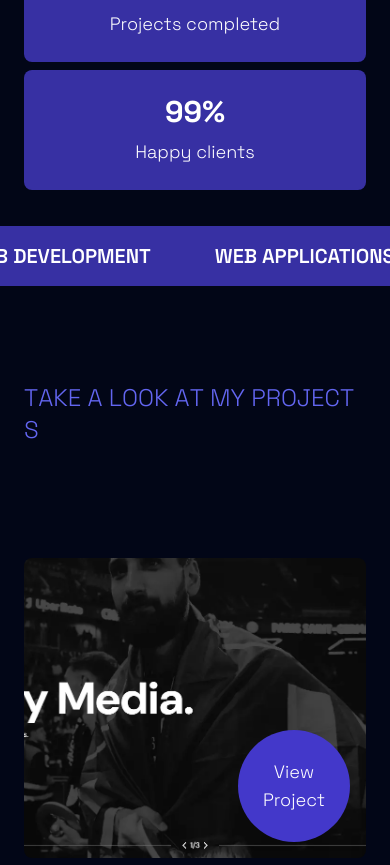
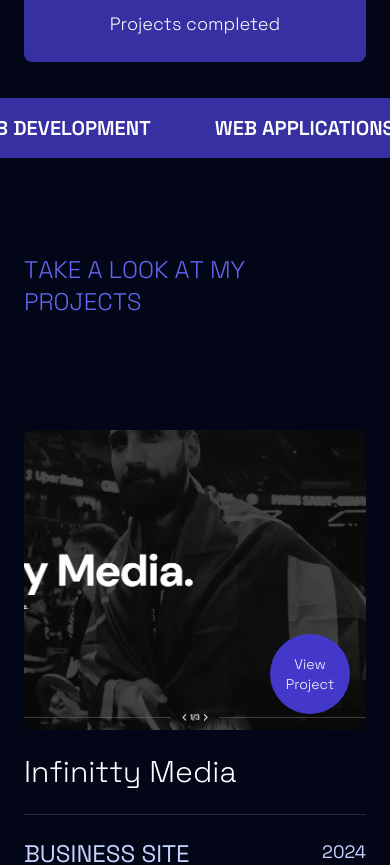
Before and after one commit to adamst27/My-portfolio, a React (Vite) app: page / in a window 390 px wide. Shown: the part 1200-2065 px from the top of the page. Built offline with nearby package versions, Linux system fonts and the light colour scheme.

Commit message:
fixing overflow in animation

```diff
--- a/src/components/animations/TextReveal.tsx
+++ b/src/components/animations/TextReveal.tsx
@@ -9,7 +9,7 @@ const Char = memo(
     <motion.span
       key={charIndex}
       className="inline-block"
-      style={{ display: char === " " ? "inline" : "inline-block" }}
+      style={{ display: "inline-block" }}
       variants={{
         hidden: { y: "100%", opacity: 0 },
         visible: { y: 0, opacity: 1 },
@@ -27,26 +27,23 @@ const Char = memo(
 
 const Word = memo(
   ({
-    word,
+    content,
     wordIndex,
     totalPreviousChars,
   }: {
-    word: string;
+    content: string;
     wordIndex: number;
     totalPreviousChars: number;
   }) => (
-    <>
-      {word.split("").map((char, charIndex) => (
+    <span style={{ whiteSpace: "pre" }}>
+      {content.split("").map((char, charIndex) => (
         <Char
           char={char}
           charIndex={totalPreviousChars + charIndex}
           key={charIndex}
         />
       ))}
-      {wordIndex !== undefined && (
-        <Char char=" " charIndex={totalPreviousChars + word.length} />
-      )}
-    </>
+    </span>
   )
 );
 
@@ -60,7 +57,8 @@ const TextReveal = ({
   const ref = useRef(null);
   const isInView = useInView(ref, { once: true, amount: 0.5 });
 
-  const words = (children as string).split(" ");
+  const content = children as string;
+  const words = content.match(/\S+|\s+/g) || [];
 
   return (
     <motion.h2
@@ -71,9 +69,9 @@ const TextReveal = ({
     >
       {words.map((word, index) => (
         <Word
-          word={word}
+          content={word}
           wordIndex={index}
-          totalPreviousChars={words.slice(0, index).join(" ").length + index}
+          totalPreviousChars={words.slice(0, index).join("").length}
           key={index}
         />
       ))}
@@ -91,7 +89,8 @@ export const HThreeReveal = ({
   const ref = useRef(null);
   const isInView = useInView(ref, { once: true, amount: 0.5 });
 
-  const words = (children as string).split(" ");
+  const content = children as string;
+  const words = content.match(/\S+|\s+/g) || [];
 
   return (
     <motion.h3
@@ -102,9 +101,9 @@ export const HThreeReveal = ({
     >
       {words.map((word, index) => (
         <Word
-          word={word}
+          content={word}
           wordIndex={index}
-          totalPreviousChars={words.slice(0, index).join(" ").length + index}
+          totalPreviousChars={words.slice(0, index).join("").length}
           key={index}
         />
       ))}
--- a/src/components/sections/About.tsx
+++ b/src/components/sections/About.tsx
@@ -89,9 +89,9 @@ const About = () => {
               <span className="text-lg text-indigo-300 font-bold text-left border-b border-gray-800 pb-4">
                 0{idx + 1}.
               </span>
-              <HThreeReveal className="text-2xl sm:text-3xl py-4 font-light text-white text-left">
+              <h3 className="text-2xl sm:text-3xl py-4 font-light text-white text-left">
                 {serv.name}
-              </HThreeReveal>
+              </h3>
               <p className="text-indigo-200 text-lg sm:text-xl leading-relaxed">
                 {serv.p}
               </p>
--- a/src/components/sections/Hero.tsx
+++ b/src/components/sections/Hero.tsx
@@ -129,14 +129,14 @@ const Hero = () => {
         </motion.div>
 
         <motion.div
-          className="md:col-span-2 lg:col-span-12 grid lg:grid-cols-3 grid-cols-1 gap-2"
+          className="md:col-span-2 lg:col-span-12 grid lg:grid-cols-2 grid-cols-1 gap-2"
           variants={itemVariants}
         >
           {stats.map((stat, idx) => (
             <motion.div
               key={idx}
               variants={itemVariants}
-              className="flex flex-col gap-2 justify-center items-center bg-indigo-800 p-6 rounded-lg"
+              className="flex flex-col  gap-2 justify-center items-center bg-indigo-800 p-6 rounded-lg"
             >
               <p className="text-3xl font-bold text-white">
                 <AnimatedCounter from={stat.from} to={stat.to} />
@@ -189,12 +189,6 @@ const stats = [
     to: 45,
     char: "+",
   },
-  {
-    name: "Happy clients",
-    from: 0,
-    to: 99,
-    char: "%",
-  },
 ];
 const InfiniteCarousel = () => {
   const carouselItems = [
--- a/src/components/sections/Projects.tsx
+++ b/src/components/sections/Projects.tsx
@@ -29,7 +29,7 @@ const Projects = () => {
         <div className="my-28 grid lg:grid-cols-2 grid-cols-1 gap-16">
           {projectsData.map((project, index) => (
             <motion.div className="flex flex-col gap-6" key={index}>
-              <div className="relative flex justify-center items-center overflow-hidden group h-[300px]">
+              <div className="relative flex justify-center items-center overflow-hidden group h-[300px] sm:h-[300px]">
                 <img
                   src={project.image}
                   alt={project.name}
@@ -38,11 +38,11 @@ const Projects = () => {
                 <motion.a
                   href={project.link}
                   target="_blank"
-                  className="absolute bottom-4 right-4 bg-indigo-700 text-white rounded-full h-28 w-28 px-4 py-2 flex items-center justify-center text-center"
+                  className="absolute bottom-4 right-4 bg-indigo-700 text-white rounded-full h-20 w-20 sm:h-28 sm:w-28 px-2 sm:px-4 py-2 flex items-center justify-center text-center"
                   whileHover={{ scale: 1.05 }}
                   whileTap={{ scale: 0.95 }}
                 >
-                  <span className="font-light text-lg">
+                  <span className="font-light text-sm sm:text-lg">
                     {project.link.length > 1
                       ? "View Project"
                       : "Link not available"}
```
